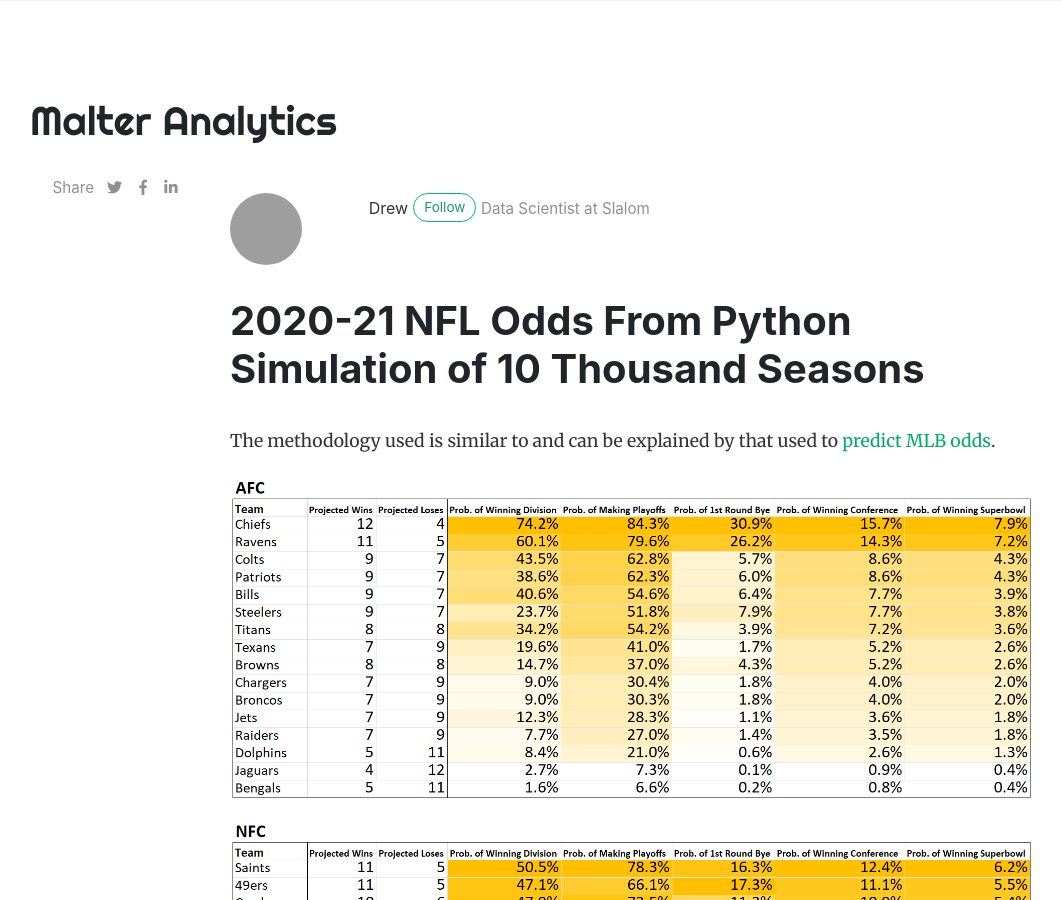
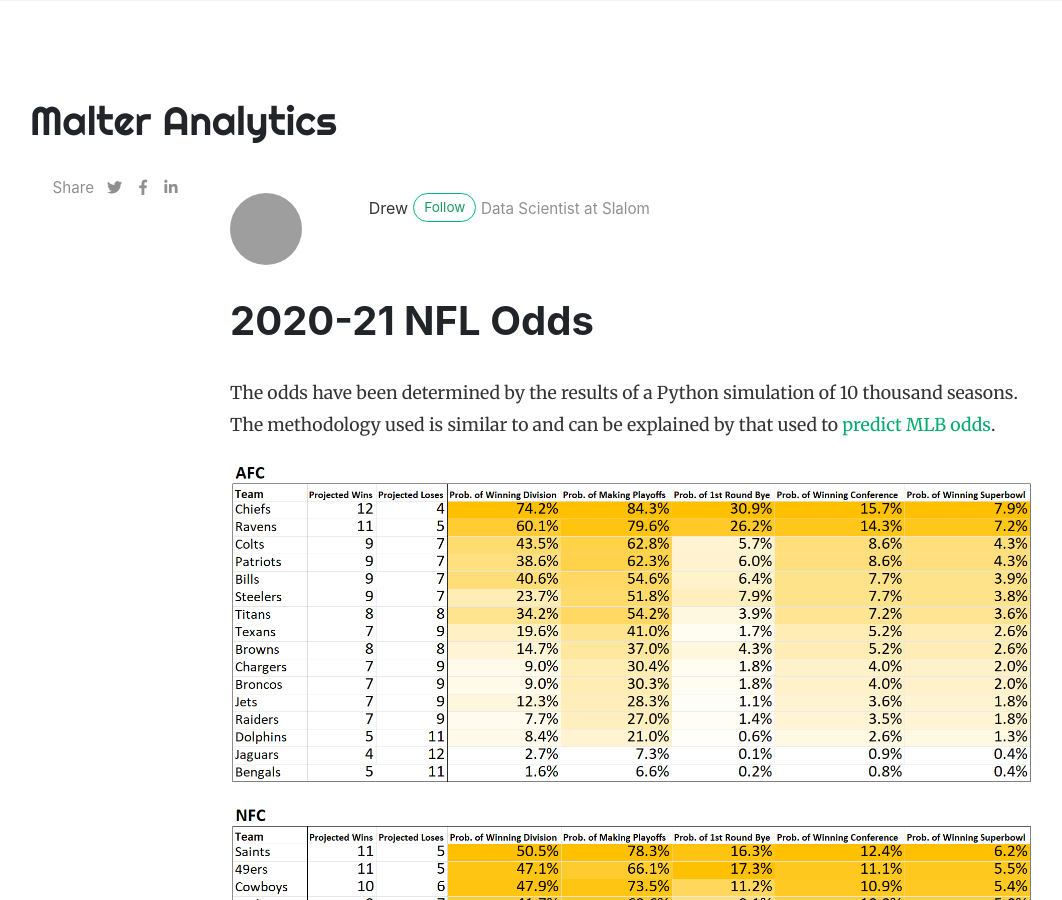
Before and after one commit to malteranalytics/malteranalytics.github.io, a Jekyll site: the page built from _posts/2020-09-10-nfl-odds.md, in a window 1280 px wide and 900 px high. Shown: the whole window, without its empty margins (55-1117 px from the left). Built offline with Jekyll 4.4.1, drawn with Linux system fonts in a browser that asks for light colours; nearby versions of some CDN libraries; comment, search, counter and statistics services are not loaded; grey boxes are pictures that could not be loaded.

Commit message:
Update 2020-09-10-nfl-odds.md

```diff
--- a/_posts/2020-09-10-nfl-odds.md
+++ b/_posts/2020-09-10-nfl-odds.md
@@ -1,6 +1,6 @@
 ---
 layout: post
-title:  "2020-21 NFL Odds From Python Simulation of 10 Thousand Seasons"
+title:  "2020-21 NFL Odds"
 author: drew
 categories: [ NFL, football, simulation, python ]
 image: "https://malteranalytics.github.io/assets/images/2020-09-10-nfl-odds/image1.PNG"
@@ -10,7 +10,7 @@ featured: false
 
 
 
-The methodology used is similar to and can be explained by that used to [predict MLB odds](https://malteranalytics.github.io/mlb-probabilities/){:target="_blank"}.
+The odds have been determined by the results of a Python simulation of 10 thousand seasons. The methodology used is similar to and can be explained by that used to [predict MLB odds](https://malteranalytics.github.io/mlb-probabilities/){:target="_blank"}.
 
 
 ![plot of chunk unnamed-chunk-1](/assets/images/2020-09-10-nfl-odds/image1.PNG)
```
